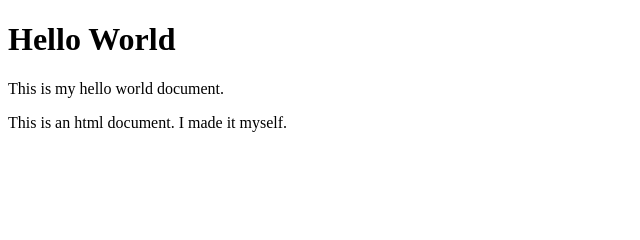
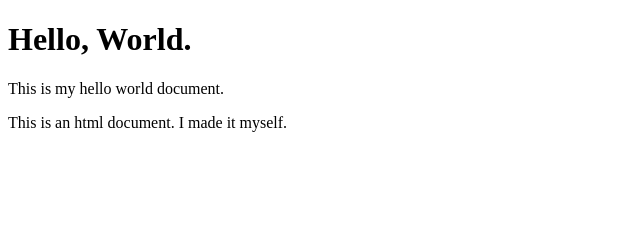
Before and after one commit to kstansbury/ifsummer2020, a plain HTML site: page hello/index.html in a window 1280 px wide. Shown: the top 240 px of the page, 0-640 px from the left. Drawn offline with Linux system fonts and the light colour scheme.

Commit message:
Update index.html

```diff
--- a/hello/index.html
+++ b/hello/index.html
@@ -5,7 +5,7 @@
 
     </head>
     <body>
-        <h1>Hello World</h1>
+        <h1>Hello, World.</h1>
        <p> This is my hello world document.</p>
         <p>This is an html document. I made it myself.</p>
         <img src="earth.gif" height="800">
```
